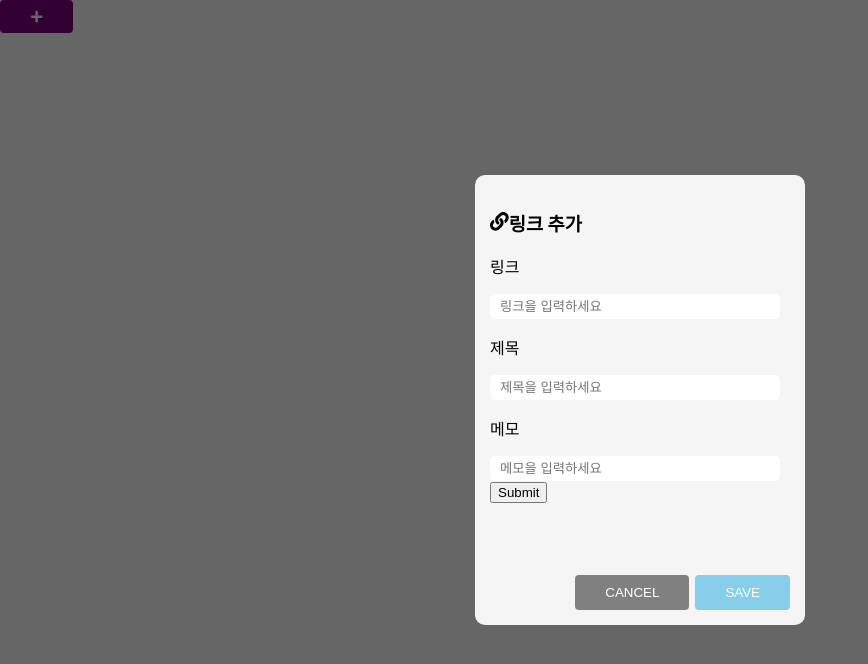
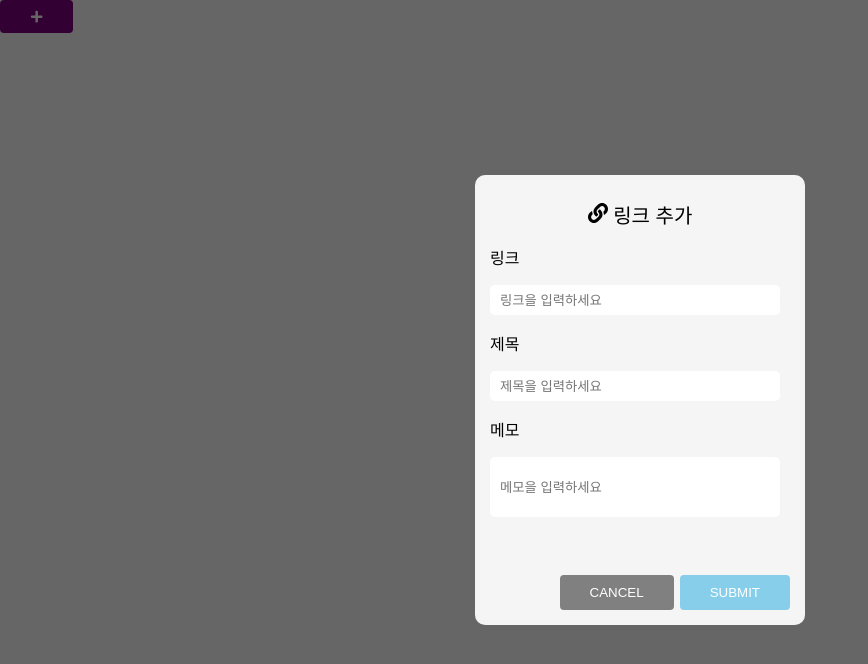
Before and after one commit to Kunis-Teo/Linkuni, a React (Create React App) app: page / in a window 1280 px wide. Both pictures are taken after a click on the button 36 px from the left and 16 px from the top of the page. Shown: the top 664 px of the page, without its empty margins (0-868 px from the left). Built offline with nearby package versions, Linux system fonts and the light colour scheme.

Commit message:
fix: remove submit button

```diff
--- a/src/App.tsx
+++ b/src/App.tsx
@@ -3,7 +3,7 @@ import LinkForm from "./components/LinkForm/index";
 function App() {
   return (
     <>
-      <LinkForm linkData={false} />
+      <LinkForm linkData={null} />
     </>
   );
 }
--- a/src/components/Form/FormInput.tsx
+++ b/src/components/Form/FormInput.tsx
@@ -9,7 +9,7 @@ const StyledFormInput = styled.input<{ height: string }>`
   height: ${({ height }) => height};
 `;
 
-const FormInput = ({ height = 5, label, ...props }) => {
+const FormInput = ({ height = "20px", label, ...props }) => {
   return (
     <>
       <p>{label}</p>
--- a/src/components/Form/UrlFormContent.tsx
+++ b/src/components/Form/UrlFormContent.tsx
@@ -1,10 +1,38 @@
-import React, { useState, useRef } from "react";
+import React, { useState } from "react";
 import { FaLink } from "react-icons/fa";
 import FormInput from "./FormInput";
+import Button from "@/components/common/Button";
+import styled from "styled-components";
 
-const UrlFormContent = ({ linkData }) => {
-  const [inputData, setInputData] = useState<string | null>(null);
+type UrlFormProps = {
+  linkData?: string | null;
+  onConfirm: () => void;
+  onClose: () => void;
+};
 
+const StyledTitle = styled.div`
+  margin-top: 10px;
+  text-align: center;
+  font-size: 20px;
+`;
+
+const UrlFormContent = ({ linkData, onConfirm, onClose }: UrlFormProps) => {
+  const [close, setClose] = useState(false);
+
+  const handleModalClose = () => {
+    setClose(true);
+  };
+
+  const handleConfirm = () => {
+    onConfirm();
+    handleModalClose();
+  };
+
+  const handleAnimationEnd = () => {
+    if (close) {
+      onClose();
+    }
+  };
   const handleClickSubmit = (e) => {
     e.preventDefault();
     const urlFormInput = new FormData(e.target);
@@ -13,16 +41,23 @@ const UrlFormContent = ({ linkData }) => {
 
   return (
     <form onSubmit={handleClickSubmit}>
-      <h3>
+      <StyledTitle>
         <FaLink />
-        {linkData.length ? "링크 수정" : "링크 추가"}
-      </h3>
+        <span> {linkData ? "링크 수정" : "링크 추가"}</span>
+      </StyledTitle>
       <FormInput name="link" label="링크" />
       <FormInput name="title" label="제목" />
-      <FormInput name="memo" label="메모" height={10} />
+      <FormInput name="memo" label="메모" height="50px" />
       {/* 카테고리 */}
       {/* 태그 */}
-      <button>Submit</button>
+      <div className="button-group">
+        <Button color="gray" onClick={handleModalClose}>
+          CANCEL
+        </Button>
+        <Button color="skyblue" onClick={handleConfirm}>
+          SUBMIT
+        </Button>
+      </div>
     </form>
   );
 };
--- a/src/components/LinkForm/index.tsx
+++ b/src/components/LinkForm/index.tsx
@@ -1,18 +1,17 @@
-import React from "react";
-import { useState } from "react";
+import React, { useState } from "react";
 import Button from "@/components/common/Button";
 import Modal from "@/components/Modal/index";
 import { FaPlus, FaPen } from "react-icons/fa";
 import UrlFormContent from "../Form/UrlFormContent";
 
 // props: linkData from linkCard
-const LinkForm = ({ linkData = null }) => {
+const LinkForm = ({ linkData }) => {
   const [visible, setVisible] = useState(false);
   const handleModalOpen = () => setVisible(true);
   const handleModalClose = () => setVisible(false);
   const handleModalConfirm = () => {
     // created: post
-    // edited: patch?
+    // edited
     alert("updated!");
   };
   return (
@@ -22,7 +21,11 @@ const LinkForm = ({ linkData = null }) => {
       </Button>
       {visible && (
         <Modal onConfirm={handleModalConfirm} onClose={handleModalClose}>
-          <UrlFormContent linkData={linkData} />
+          <UrlFormContent
+            linkData={linkData}
+            onConfirm={handleModalConfirm}
+            onClose={handleModalClose}
+          />
         </Modal>
       )}
     </>
--- a/src/components/Modal/index.tsx
+++ b/src/components/Modal/index.tsx
@@ -35,14 +35,6 @@ const Modal = ({ id, onConfirm, onClose, children }: TProps) => {
         <StyledModalWrapper close={close}>
           <div className="modal-content">
             <div className="modal-body">{children}</div>
-            <div className="button-group">
-              <Button color="gray" onClick={handleModalClose}>
-                CANCEL
-              </Button>
-              <Button color="skyblue" onClick={handleConfirm}>
-                SAVE
-              </Button>
-            </div>
           </div>
         </StyledModalWrapper>
       </StyledMask>
```
